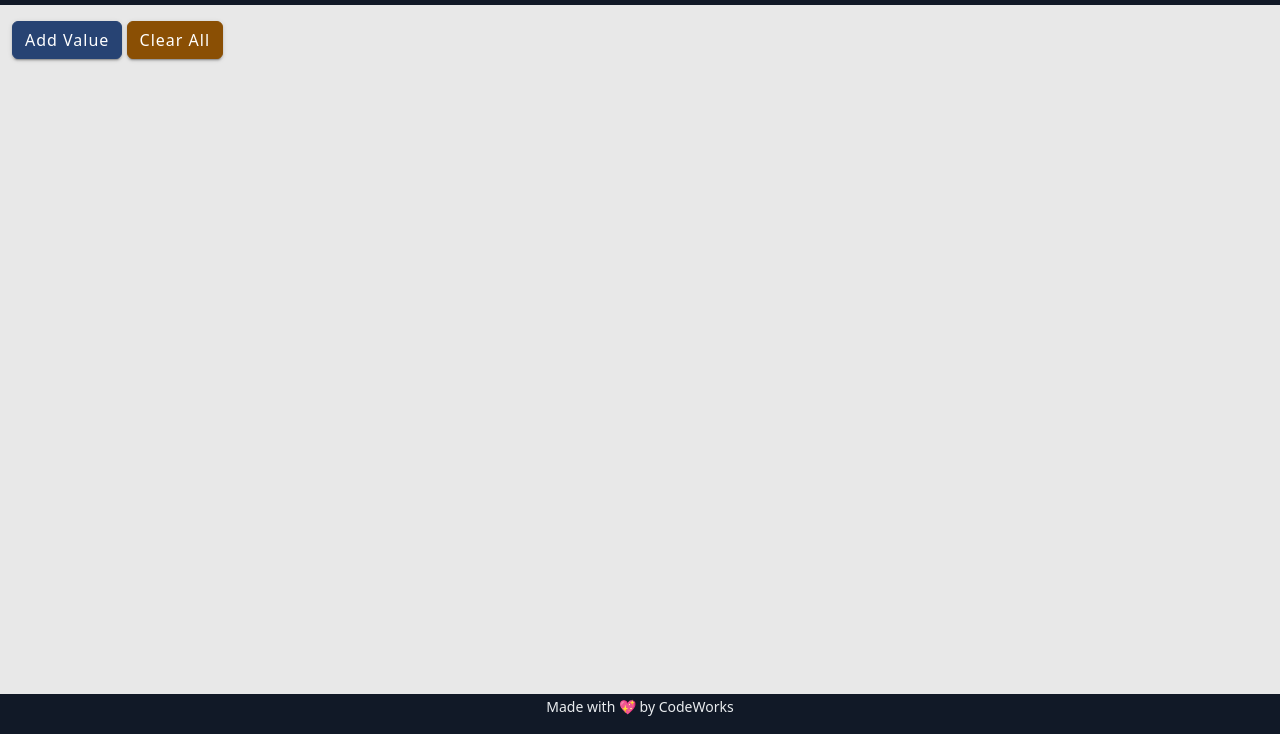
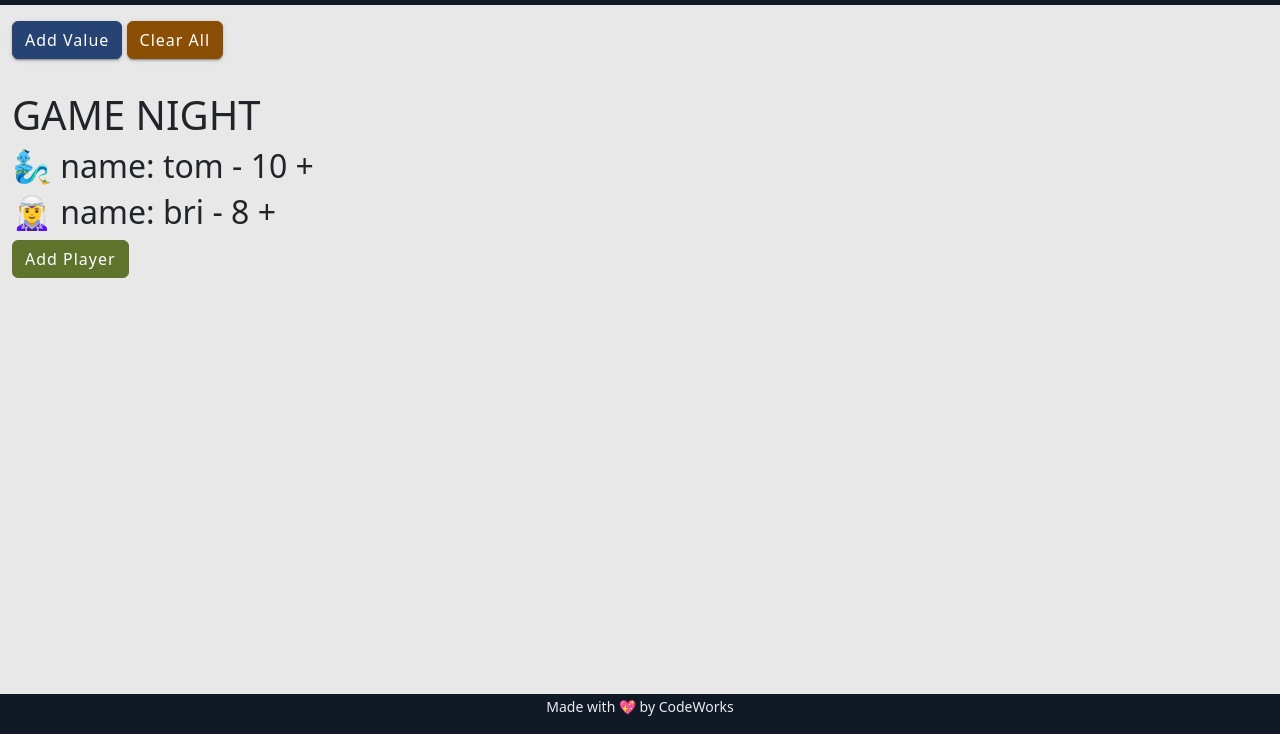
Before and after one commit to good-ol-peekers/Game-Night-Lab, a website with bundled scripts: page index.html in a window 1280 px wide. Shown: the part 66-800 px from the top of the page. Built offline with nearby package versions, Linux system fonts and the light colour scheme; a script that the page names is missing.

Commit message:
initalpush

```diff
--- a/index.html
+++ b/index.html
@@ -30,6 +30,13 @@
       <div class="row">
         <div class="col-12">
           <div id="app"></div>
+          <div>
+            <h1>GAME NIGHT</h1>
+            <h2>🧞‍♂️ name: tom  - 10 +</h2>
+            <h2>🧝‍♀️ name: bri  - 8 + </h2>
+            <button class="btn btn-success">Add Player</button>
+          </div>
+
         </div>
       </div>
     </div>
```
Also changed, not shown: app/Models/player.js (added, +7 -0 lines), app/AppState.js (line endings or trailing spaces), app/Models/Value.js (line endings or trailing spaces).
